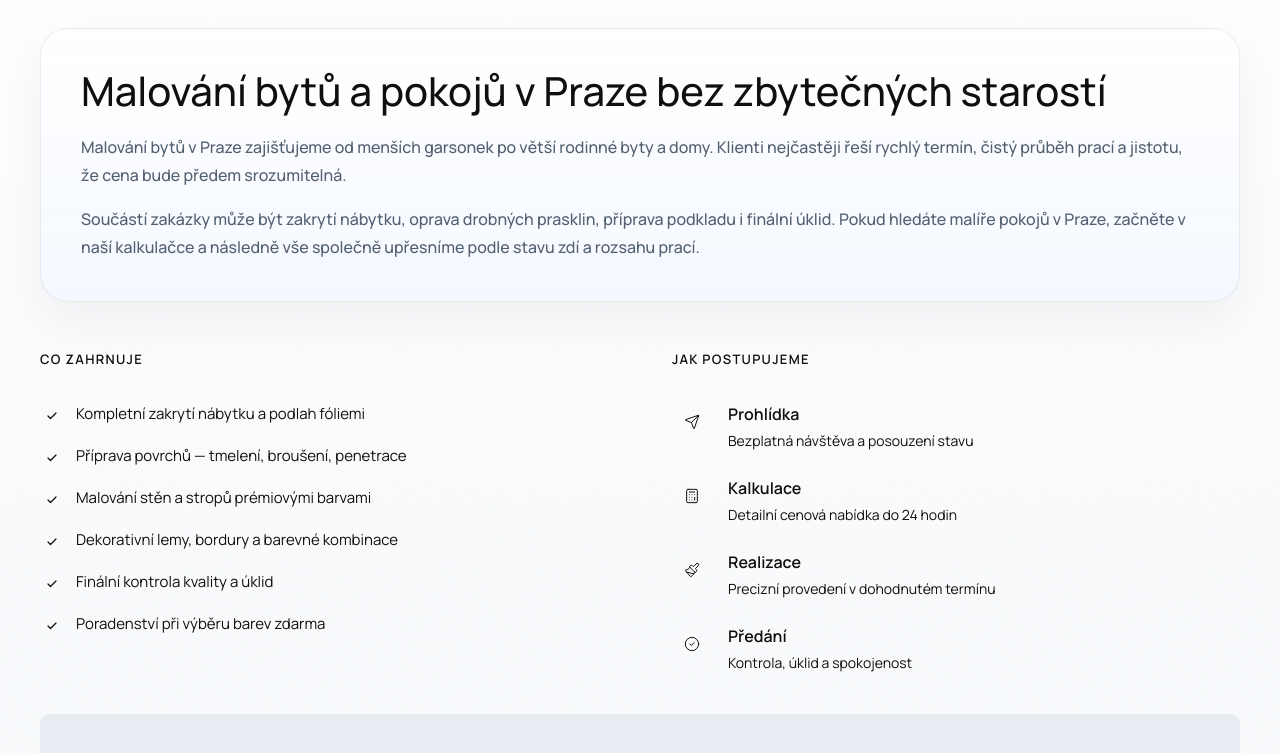
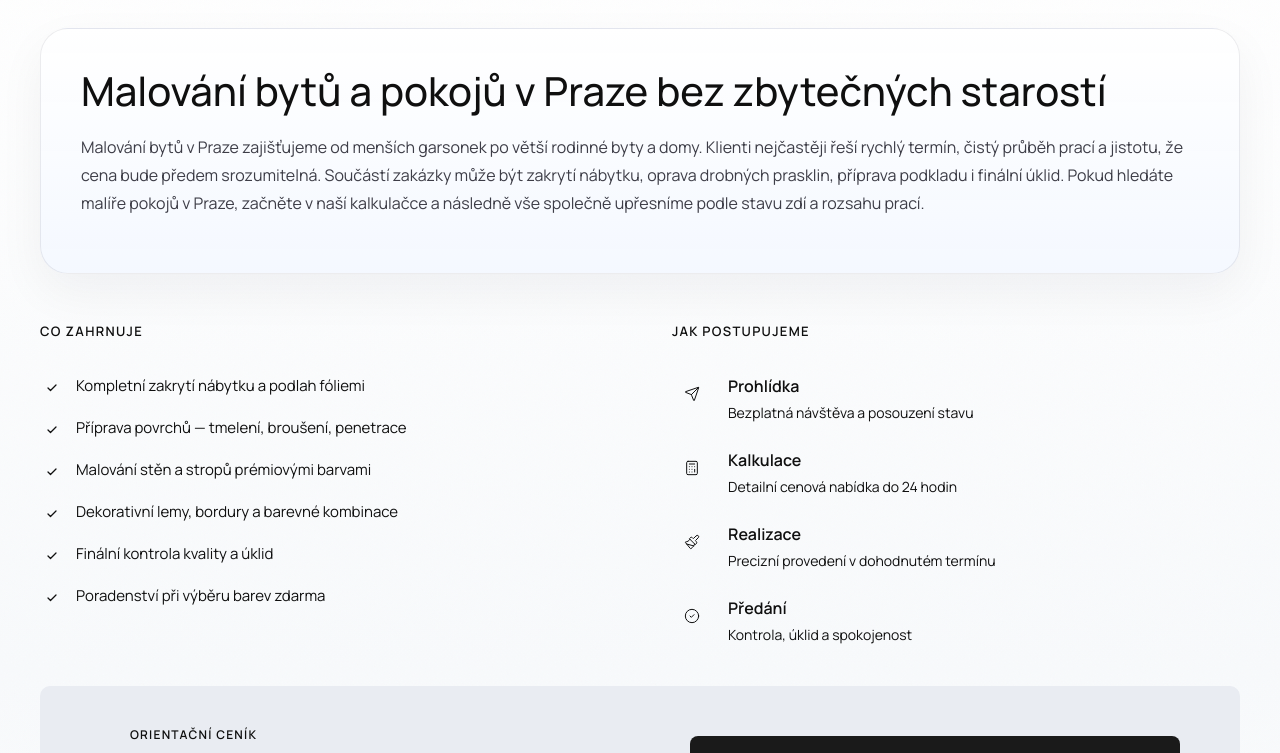
Before and after one commit to marelhott/malirivcernem.cz, a Next.js app: page /sluzby/malovani-bytu in a window 1280 px wide. Shown: the part 740-1493 px from the top of the page. Built offline with nearby package versions, Linux system fonts and the light colour scheme; a web font is replaced by a local one.

Commit message:
Refine service page intro text and typography styling

```diff
--- a/src/app/data/serviceSeoContent.ts
+++ b/src/app/data/serviceSeoContent.ts
@@ -9,9 +9,9 @@ export const serviceSeoContent: Record<string, ServiceSeoContent> = {
   "malovani-bytu": {
     heading: "Malování bytů a pokojů v Praze bez zbytečných starostí",
     intro:
-      "Malování bytů v Praze zajišťujeme od menších garsonek po větší rodinné byty a domy. Klienti nejčastěji řeší rychlý termín, čistý průběh prací a jistotu, že cena bude předem srozumitelná.",
+      "Malování bytů v Praze zajišťujeme od menších garsonek po větší rodinné byty a domy. Klienti nejčastěji řeší rychlý termín, čistý průběh prací a jistotu, že cena bude předem srozumitelná. Součástí zakázky může být zakrytí nábytku, oprava drobných prasklin, příprava podkladu i finální úklid. Pokud hledáte malíře pokojů v Praze, začněte v naší kalkulačce a následně vše společně upřesníme podle stavu zdí a rozsahu prací.",
     body:
-      "Součástí zakázky může být zakrytí nábytku, oprava drobných prasklin, příprava podkladu i finální úklid. Pokud hledáte malíře pokojů v Praze, začněte v naší kalkulačce a následně vše společně upřesníme podle stavu zdí a rozsahu prací.",
+      "",
     faq: [
       {
         q: "Jak dlouho trvá malování bytu?",
--- a/src/app/pages/ServiceDetailPage.tsx
+++ b/src/app/pages/ServiceDetailPage.tsx
@@ -92,10 +92,10 @@ export default function ServiceDetailPage() {
                 <h2 className="font-[family-name:var(--font-display)] text-foreground mb-5" style={{ fontSize: "clamp(28px, 4vw, 40px)", lineHeight: 1.1 }}>
                   {seoContent.heading}
                 </h2>
-                <p className="font-sans mb-4" style={{ fontSize: "16px", lineHeight: 1.75, color: "#526071", fontWeight: 500 }}>
+                <p className="font-sans mb-4" style={{ fontSize: "16px", lineHeight: 1.75, color: "rgba(61, 61, 71, 1)", fontWeight: 400 }}>
                   {seoContent.intro}
                 </p>
-                <p className="font-sans" style={{ fontSize: "16px", lineHeight: 1.75, color: "#526071", fontWeight: 500 }}>
+                <p className="font-sans" style={{ fontSize: "16px", lineHeight: 1.75, color: "rgba(61, 61, 71, 1)", fontWeight: 400 }}>
                   {seoContent.body}
                 </p>
               </div>
```
